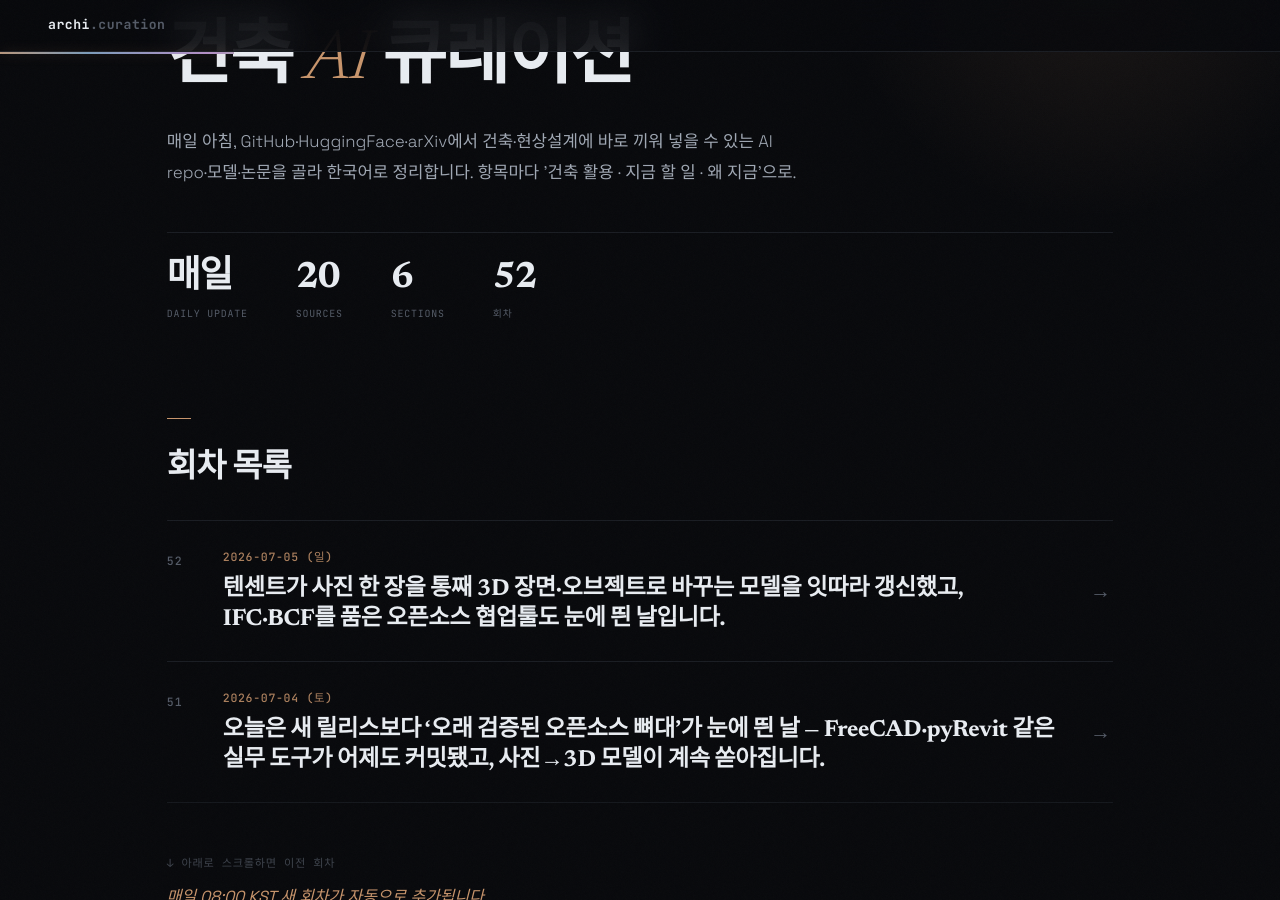
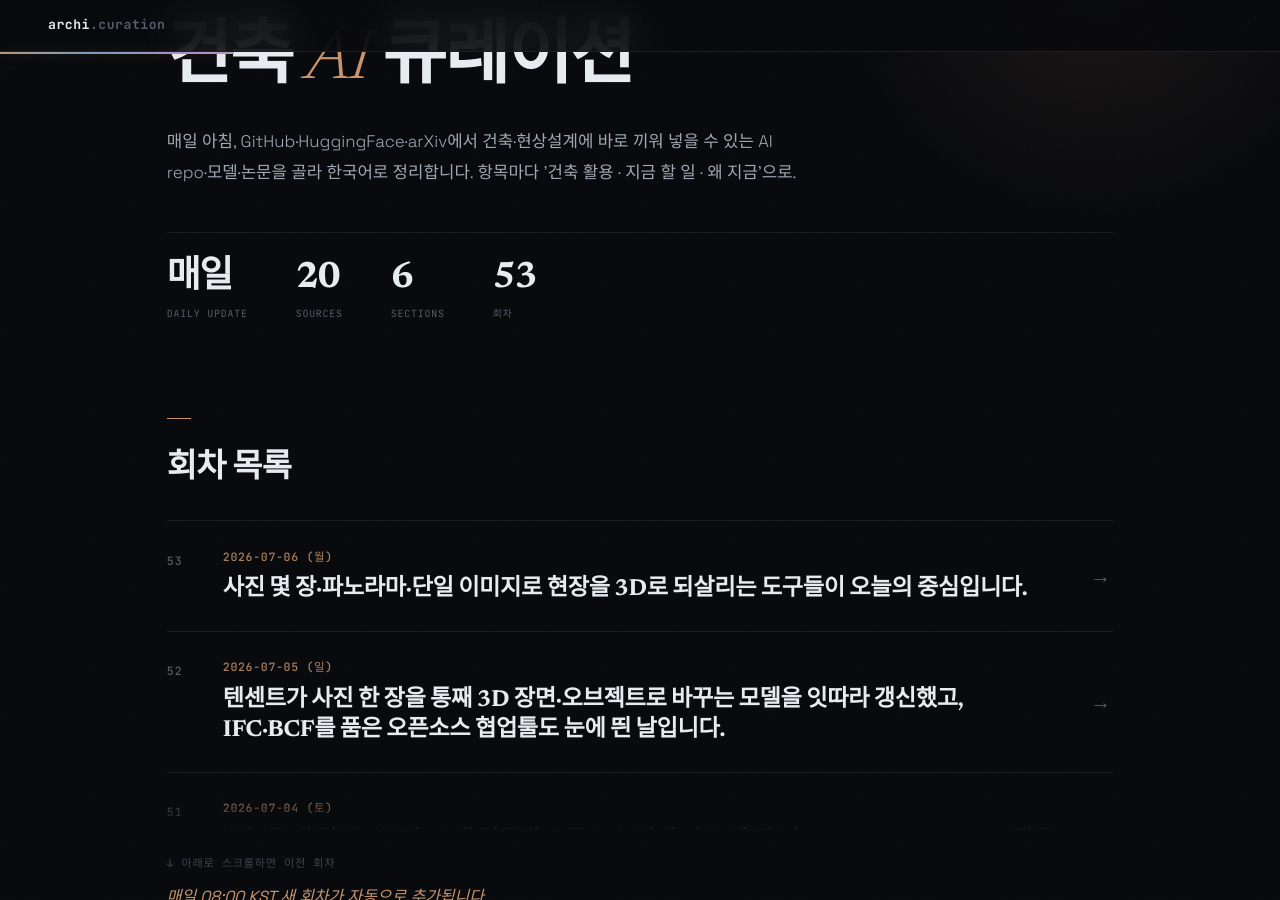
Before and after one commit to ghkch5gh-jpg/ainews-curation, a Jekyll site: the page built from index.md, in a window 1280 px wide and 900 px high, scrolled down 190 px. Built offline with Jekyll 4.4.1, drawn with Linux system fonts in a browser that asks for light colours; some web fonts are replaced.

Commit message:
daily: 2026-07-06

```diff
--- /dev/null
+++ b/2026-07-06_월.md
@@ -0,0 +1,156 @@
+---
+title: 2026-07-06 (월)
+eyebrow: ARCH · AI CURATION
+hero_title: "2026 · 07 · 06 <em>(월)</em>"
+description: "사진 몇 장·파노라마·단일 이미지로 현장을 3D로 되살리는 도구들이 오늘의 중심입니다."
+summary: 사진 몇 장·파노라마·단일 이미지로 현장을 3D로 되살리는 도구들이 오늘의 중심입니다.
+---
+
+<div class="news">
+<section class="news-flow-sec reveal"><h2 class="news-flow__t">이번 회차 흐름</h2><div class="news-flow"><p>안녕하세요! 오늘은 '사진을 3D로 바꾸는' 도구들이 유독 눈에 띄는 날입니다. 카메라 위치 정보 없이 막 찍은 사진 몇 장만으로 현장을 3D로 되살리는 anysplat, 파노라마 한 장을 통째로 입체 공간으로 펼치는 DreamCube가 나란히 올라왔어요. 여기에 라이노·그래스호퍼를 코드로 다루는 공식 예제 모음도 조용히 갱신됐습니다. 무거운 언어 모델들이 순위를 채우는 와중에도, 건축가가 답사·실측·컨셉 단계에서 바로 써먹을 만한 '이미지 → 3D' 흐름이 계속 두꺼워지는 분위기예요. 오늘은 그중 clone 하면 바로 돌려볼 수 있는 것들만 골랐습니다.</p></div></section>
+<section class="news-sec">
+<h2 class="news-sec__t">오늘의 헤드라인</h2>
+<article class="ni reveal">
+  <header class="ni__h">
+    <span class="ni__n">01</span>
+    <a class="ni__t" href="https://huggingface.co/lhjiang/anysplat" target="_blank" rel="noopener">anysplat — 아무렇게나 찍은 사진 몇 장으로 현장 3D 복원 <span class="ni__arrow">↗</span></a>
+    <span class="ni__tr"><span class="ni__src">HuggingFace</span><span class="ni__score">9/10</span></span>
+  </header>
+  <p class="ni__body">카메라 위치·각도 정보 없이 그냥 여러 장 찍은 사진만 넣으면 현장을 3D로 되살려주는 모델입니다. 보통 3D 복원은 사진마다 '어디서 어느 방향으로 찍었는지'를 미리 계산해줘야 하는데, anysplat은 그 준비 과정을 생략하고 알아서 맞춰줍니다. 결과물은 gaussian splatting(사진 여러 장을 부드러운 색점 덩어리로 바꿔 3D처럼 보여주는 방식)이라 마우스로 빙빙 돌려볼 수 있어요. 답사 때 스마트폰으로 대충 찍은 사진이 곧바로 입체 자료가 됩니다.</p>
+  <ul class="ni__pts"><li>카메라 위치 사전계산 불필요 — 사진만 넣으면 끝</li><li>결과물은 돌려볼 수 있는 3D(gaussian splatting)</li><li>전문 스캐너·드론 없이 스마트폰만으로 시도 가능</li></ul>
+  <div class="ni__meta">
+    <div class="ni__row"><dt>얻는 것</dt><dd>현장 답사에서 찍은 사진 묶음을 심사·회의용 3D로 바로 전환할 수 있어요. 정밀 실측 대체는 아직 무리지만 컨셉·현황 파악용으로는 충분합니다.</dd></div>
+    <div class="ni__row ni__row--do"><dt>지금 할 일</dt><dd><p class="ni__do-text"><code class="ni__code">git clone https://huggingface.co/lhjiang/anysplat → &quot;</code>내가 찍은 현장 사진 폴더를 넣어서 돌려볼 수 있는 3D로 만들어줘&quot;</p></dd></div>
+    <div class="ni__row ni__row--why"><dt>왜 지금</dt><dd>'카메라 위치 없이도 되는' 3D 복원이 이번 주 여러 갈래로 쏟아지는 흐름의 중심입니다.</dd></div>
+  </div>
+  <footer class="ni__f"><span class="ni__verified">✓ 원문 대조</span><a class="ni__story" href="https://huggingface.co/lhjiang/anysplat" target="_blank" rel="noopener">스토리 →</a></footer>
+</article>
+<article class="ni reveal">
+  <header class="ni__h">
+    <span class="ni__n">02</span>
+    <a class="ni__t" href="https://huggingface.co/KevinHuang/DreamCube" target="_blank" rel="noopener">DreamCube — 파노라마 한 장을 통째로 입체 공간으로 <span class="ni__arrow">↗</span></a>
+    <span class="ni__tr"><span class="ni__src">HuggingFace</span><span class="ni__score">8/10</span></span>
+  </header>
+  <p class="ni__body">실내 한가운데서 찍은 360도 파노라마 사진 한 장을, 사방이 뚫린 입체 공간(큐브맵)으로 펼쳐주는 모델입니다. 파노라마는 원래 벽에 붙인 벽지처럼 평면인데, DreamCube는 그걸 실제로 그 안에 서 있는 것처럼 3D로 바꿔줍니다. Revit 렌더링 대신 '진짜 그 공간에 들어간 느낌'을 사진 한 장으로 만드는 셈이에요.</p>
+  <ul class="ni__pts"><li>360도 파노라마 1장 → 사방이 뚫린 입체 공간</li><li>실내 현황·리모델링 전후 비교에 적합</li><li>장비 없이 파노라마 사진만 있으면 시도 가능</li></ul>
+  <div class="ni__meta">
+    <div class="ni__row"><dt>얻는 것</dt><dd>리모델링 현장 파노라마를 발주처가 둘러보는 입체 자료로 바꿀 수 있어요. 실내 컨셉 제안 때 '들어가 보는' 경험을 싸게 만드는 용도입니다.</dd></div>
+    <div class="ni__row ni__row--do"><dt>지금 할 일</dt><dd><p class="ni__do-text"><code class="ni__code">git clone https://huggingface.co/KevinHuang/DreamCube → &quot;</code>현장 파노라마 사진을 넣어서 안에서 둘러볼 수 있는 3D로 펼쳐줘&quot;</p></dd></div>
+    <div class="ni__row ni__row--why"><dt>왜 지금</dt><dd>단일 이미지·파노라마에서 3D를 뽑는 연구가 이번 주 특히 활발합니다.</dd></div>
+  </div>
+  <footer class="ni__f"><span class="ni__verified">✓ 원문 대조</span><a class="ni__story" href="https://huggingface.co/KevinHuang/DreamCube" target="_blank" rel="noopener">스토리 →</a></footer>
+</article>
+<article class="ni reveal">
+  <header class="ni__h">
+    <span class="ni__n">03</span>
+    <a class="ni__t" href="https://github.com/Tencent-Hunyuan/Hunyuan3D-2" target="_blank" rel="noopener">Hunyuan3D-2 — 사진 한 장으로 3D 모델 만드는 텐센트 오픈소스 <span class="ni__arrow">↗</span></a>
+    <span class="ni__tr"><span class="ni__src">GitHub</span><span class="ni__score">7/10</span></span>
+  </header>
+  <p class="ni__body">물체 사진 한 장을 넣으면 텍스처(표면 무늬)까지 입힌 3D 모델을 만들어주는 텐센트의 공개 코드 저장소입니다. diffusion(이미지·영상을 만들어내는 AI 방식)을 3D에 적용해, 가구·조형물·소품 같은 단품을 빠르게 입체로 뽑아줍니다. 배치용 3D 소품 라이브러리를 직접 채우고 싶을 때 유용해요.</p>
+  <ul class="ni__pts"><li>단일 사진 → 텍스처 입힌 3D 모델</li><li>가구·조형물·소품 같은 단품에 강함</li><li>clone 가능한 오픈소스 — 로컬에서 돌림</li></ul>
+  <div class="ni__meta">
+    <div class="ni__row"><dt>얻는 것</dt><dd>투시도·모형에 넣을 소품 3D를 사진 한 장으로 찍어내 라이브러리를 채울 수 있어요. 건물 전체보다는 배치용 오브젝트 제작에 맞습니다.</dd></div>
+    <div class="ni__row ni__row--do"><dt>지금 할 일</dt><dd><p class="ni__do-text"><code class="ni__code">git clone https://github.com/Tencent-Hunyuan/Hunyuan3D-2 → &quot;</code>참고 가구 사진을 넣어서 배치용 3D 모델로 만들어줘&quot;</p></dd></div>
+    <div class="ni__row ni__row--why"><dt>왜 지금</dt><dd>이미지-투-3D 도구가 성숙하면서 '소품 자체 제작'이 현실적인 선택지가 되고 있습니다.</dd></div>
+  </div>
+  <footer class="ni__f"><span class="ni__verified">✓ 원문 대조</span><a class="ni__story" href="https://github.com/Tencent-Hunyuan/Hunyuan3D-2" target="_blank" rel="noopener">스토리 →</a></footer>
+</article>
+<article class="ni reveal">
+  <header class="ni__h">
+    <span class="ni__n">04</span>
+    <a class="ni__t" href="https://huggingface.co/nvidia/Lyra-2.0" target="_blank" rel="noopener">nvidia Lyra-2.0 — 엔비디아의 이미지 기반 3D 생성 모델 <span class="ni__arrow">↗</span></a>
+    <span class="ni__tr"><span class="ni__src">HuggingFace</span><span class="ni__score">7/10</span></span>
+  </header>
+  <p class="ni__body">엔비디아가 공개한 이미지-투-3D(사진에서 3D를 만드는) 모델의 2.0 버전입니다. 최근 이 분야에서 눈에 띄게 관심을 받고 있어(찜 331회) 품질·속도 면에서 참고할 기준선이 됩니다. 아직 건축물 통짜보다는 개별 물체·장면 복원 쪽에 초점이 맞춰져 있어요.</p>
+  <ul class="ni__pts"><li>엔비디아가 직접 낸 최신 이미지→3D 모델</li><li>이번 주 image-to-3d 카테고리 상위 인기</li><li>개별 물체·장면 복원에 초점</li></ul>
+  <div class="ni__meta">
+    <div class="ni__row"><dt>얻는 것</dt><dd>anysplat·DreamCube와 결과물을 비교하며 자기 사진에 뭐가 잘 맞는지 고를 때 후보로 두면 됩니다. 당장 건물 전체 복원용은 아닙니다.</dd></div>
+    <div class="ni__row ni__row--do"><dt>지금 할 일</dt><dd><p class="ni__do-text">https://huggingface.co/nvidia/Lyra-2.0 모델 카드에서 입력 형식·GPU 요구사항부터 확인</p></dd></div>
+    <div class="ni__row ni__row--why"><dt>왜 지금</dt><dd>대형 업체가 이 시장에 계속 진입한다는 건 도구가 실무 수준에 가까워졌다는 신호입니다.</dd></div>
+  </div>
+  <footer class="ni__f"><span class="ni__verified">✓ 원문 대조</span><a class="ni__story" href="https://huggingface.co/nvidia/Lyra-2.0" target="_blank" rel="noopener">스토리 →</a></footer>
+</article>
+</section>
+<section class="news-sec">
+<h2 class="news-sec__t">핫 레포</h2>
+<article class="ni reveal">
+  <header class="ni__h">
+    <span class="ni__n">05</span>
+    <a class="ni__t" href="https://github.com/mcneel/rhino-developer-samples" target="_blank" rel="noopener">rhino-developer-samples — 라이노·그래스호퍼를 코드로 다루는 공식 예제 <span class="ni__arrow">↗</span></a>
+    <span class="ni__tr"><span class="ni__src">GitHub</span><span class="ni__score">8/10</span></span>
+  </header>
+  <p class="ni__body">라이노를 만든 McNeel이 직접 관리하는, 라이노·그래스호퍼 자동화 공식 예제 모음입니다. GH(그래스호퍼)에서 반복 작업을 자동화하거나 나만의 컴포넌트를 만들 때 '이렇게 짜면 된다'는 정답지 역할을 해요. 코드 한 줄 안 짜봤어도, Claude Code에게 이 예제를 참고시켜 원하는 자동화를 시키기 딱 좋습니다.</p>
+  <ul class="ni__pts"><li>라이노 제작사 McNeel 공식 관리 (760⭐)</li><li>GH 컴포넌트·자동화 예제 다수</li><li>Claude Code에게 참고자료로 물리기 좋음</li></ul>
+  <div class="ni__meta">
+    <div class="ni__row"><dt>얻는 것</dt><dd>반복되는 GH 정의를 코드로 자동화하거나 커스텀 노드를 만들 때 바로 베낄 뼈대가 생깁니다. 파라메트릭 스터디를 손 대신 코드로 돌리는 첫걸음이에요.</dd></div>
+    <div class="ni__row ni__row--do"><dt>지금 할 일</dt><dd><p class="ni__do-text"><code class="ni__code">git clone https://github.com/mcneel/rhino-developer-samples → &quot;</code>이 예제를 참고해서 내 GH 정의를 스크립트로 자동 실행하게 해줘&quot;</p></dd></div>
+    <div class="ni__row ni__row--why"><dt>왜 지금</dt><dd>지난주 갱신됐고, 라이노 자동화는 현상설계 반복 작업을 줄이는 가장 확실한 지점입니다.</dd></div>
+  </div>
+  <footer class="ni__f"><span class="ni__verified">✓ 원문 대조</span><a class="ni__story" href="https://github.com/mcneel/rhino-developer-samples" target="_blank" rel="noopener">스토리 →</a></footer>
+</article>
+<article class="ni reveal">
+  <header class="ni__h">
+    <span class="ni__n">06</span>
+    <a class="ni__t" href="https://github.com/Mohamedelrefaie/DrivAerNet" target="_blank" rel="noopener">DrivAerNet — 형상 바꾸며 성능 예측하는 파라메트릭 데이터셋 <span class="ni__arrow">↗</span></a>
+    <span class="ni__tr"><span class="ni__src">GitHub</span><span class="ni__score">4/10</span></span>
+  </header>
+  <p class="ni__body">자동차 외형을 파라미터로 조금씩 바꿔가며 공기저항(바람 성능)을 AI로 예측하는 대규모 데이터셋·코드입니다. 원래 자동차용이지만, '형상을 수치로 조절하면 성능이 어떻게 변하는지'를 AI로 학습시키는 구조 자체는 건축 외피·풍환경 스터디와 발상이 똑같아요. 파라메트릭 최적화를 어떻게 데이터로 다루는지 감 잡기에 좋은 참고 자료입니다.</p>
+  <ul class="ni__pts"><li>형상 파라미터 ↔ 성능(공기저항) 학습 데이터셋 (529⭐)</li><li>자동차용이지만 파라메트릭 최적화 발상은 건축과 동일</li><li>코드·데이터 공개</li></ul>
+  <div class="ni__meta">
+    <div class="ni__row"><dt>얻는 것</dt><dd>건축 직접 적용은 아니고, 파사드·매스 형상 변화에 따른 성능 예측을 AI로 다루는 방법론을 훔쳐보는 용도입니다. 관심 있으면 구조만 참고하세요.</dd></div>
+    <div class="ni__row ni__row--do"><dt>지금 할 일</dt><dd><p class="ni__do-text">https://github.com/Mohamedelrefaie/DrivAerNet 의 학습 파이프라인 구조만 먼저 훑어보기</p></dd></div>
+    <div class="ni__row ni__row--why"><dt>왜 지금</dt><dd>형상-성능 예측을 AI로 대체하는 흐름이 건축 환경 스터디로도 번지는 중입니다.</dd></div>
+  </div>
+  <footer class="ni__f"><span class="ni__verified">✓ 원문 대조</span><a class="ni__story" href="https://github.com/Mohamedelrefaie/DrivAerNet" target="_blank" rel="noopener">스토리 →</a></footer>
+</article>
+</section>
+<section class="news-sec">
+<h2 class="news-sec__t">모델 · 데이터셋</h2>
+<article class="ni reveal">
+  <header class="ni__h">
+    <span class="ni__n">07</span>
+    <a class="ni__t" href="https://huggingface.co/TencentARC/Pixal3D" target="_blank" rel="noopener">TencentARC Pixal3D — 텐센트의 신규 이미지→3D 모델 <span class="ni__arrow">↗</span></a>
+    <span class="ni__tr"><span class="ni__src">HuggingFace</span><span class="ni__score">6/10</span></span>
+  </header>
+  <p class="ni__body">텐센트 연구팀(ARC)이 이번 5월에 올린 이미지-투-3D 모델입니다. Hunyuan 계열과 별개로 새로 나온 것이라, 같은 사진을 넣고 어느 쪽 결과가 더 깔끔한지 비교해볼 후보예요. 아직 예제·문서가 많지 않아 실험적으로 만져보는 단계입니다.</p>
+  <ul class="ni__pts"><li>텐센트 ARC의 신규 이미지→3D 모델</li><li>Hunyuan 계열과 결과 비교용 후보</li><li>문서 적음 — 실험 단계</li></ul>
+  <div class="ni__meta">
+    <div class="ni__row"><dt>얻는 것</dt><dd>소품·오브젝트를 3D로 뽑을 때 결과 품질 비교군으로 두면 됩니다. 당장 프로젝트에 넣기보단 테스트 대상입니다.</dd></div>
+    <div class="ni__row ni__row--do"><dt>지금 할 일</dt><dd><p class="ni__do-text">https://huggingface.co/TencentARC/Pixal3D 모델 카드에서 사용법 확인 후 소품 사진 한 장으로 테스트</p></dd></div>
+    <div class="ni__row ni__row--why"><dt>왜 지금</dt><dd>이미지→3D 경쟁이 치열해지며 선택지가 계속 늘고 있어 비교해둘 가치가 있습니다.</dd></div>
+  </div>
+  <footer class="ni__f"><span class="ni__verified">✓ 원문 대조</span><a class="ni__story" href="https://huggingface.co/TencentARC/Pixal3D" target="_blank" rel="noopener">스토리 →</a></footer>
+</article>
+<article class="ni reveal">
+  <header class="ni__h">
+    <span class="ni__n">08</span>
+    <a class="ni__t" href="https://huggingface.co/One-2-3-45/code" target="_blank" rel="noopener">One-2-3-45 — 사진 한 장에서 45초 만에 3D <span class="ni__arrow">↗</span></a>
+    <span class="ni__tr"><span class="ni__src">HuggingFace</span><span class="ni__score">5/10</span></span>
+  </header>
+  <p class="ni__body">물체 사진(또는 글)에서 약 45초 만에 3D 형상을 뽑는 것을 목표로 한 초기 이미지·텍스트→3D 프로젝트의 코드입니다. 요즘 모델보다 오래됐지만 '빠르게 대략적인 3D'를 얻는 가벼운 실험용으로 여전히 쓸 만해요. 정밀함보다 속도가 필요한 초기 스케치 단계에 맞습니다.</p>
+  <ul class="ni__pts"><li>사진/글 → 약 45초 3D를 표방한 경량 파이프라인</li><li>정밀도보다 속도 중심</li><li>코드 공개 — 가벼운 실험용</li></ul>
+  <div class="ni__meta">
+    <div class="ni__row"><dt>얻는 것</dt><dd>컨셉 초반 '일단 대충 입체로 보고 싶을 때' 빠르게 돌려볼 도구입니다. 최종 품질은 최신 모델에 못 미칩니다.</dd></div>
+    <div class="ni__row ni__row--do"><dt>지금 할 일</dt><dd><p class="ni__do-text">https://huggingface.co/One-2-3-45/code 에서 코드 받아 속도 우선 3D 스케치로 테스트</p></dd></div>
+    <div class="ni__row ni__row--why"><dt>왜 지금</dt><dd>무거운 최신 모델과 비교해 '가볍고 빠른' 선택지의 가치가 다시 부각되고 있습니다.</dd></div>
+  </div>
+  <footer class="ni__f"><span class="ni__verified">✓ 원문 대조</span><a class="ni__story" href="https://huggingface.co/One-2-3-45/code" target="_blank" rel="noopener">스토리 →</a></footer>
+</article>
+<article class="ni reveal">
+  <header class="ni__h">
+    <span class="ni__n">09</span>
+    <a class="ni__t" href="https://huggingface.co/nvidia/LocateAnything-3B" target="_blank" rel="noopener">nvidia LocateAnything-3B — 이미지 속 요소 위치를 짚어주는 AI <span class="ni__arrow">↗</span></a>
+    <span class="ni__tr"><span class="ni__src">HuggingFace</span><span class="ni__score">4/10</span></span>
+  </header>
+  <p class="ni__body">이미지를 보고 '이건 여기, 저건 저기'라고 물체 위치를 콕 짚어주는 엔비디아의 시각 언어 모델(사진을 보고 글로 답하는 AI)입니다. 3D 도구는 아니지만, 도면·현장 사진에서 특정 요소(문·창·설비)를 자동으로 찾아 표시하는 일에 응용 여지가 있어요. 요소를 자동으로 짚어내는 검수 보조로 얹어볼 만합니다.</p>
+  <ul class="ni__pts"><li>사진 속 요소의 위치를 자동으로 찾아 표시</li><li>도면·현장 사진 요소 탐지에 응용 여지</li><li>이번 주 다운로드 125만 — 높은 관심</li></ul>
+  <div class="ni__meta">
+    <div class="ni__row"><dt>얻는 것</dt><dd>직접적인 건축 도구는 아니고, 도면·사진에서 특정 요소를 자동으로 뽑아내는 검수 보조에 얹어볼 만한 재료입니다. 실험적 시도 수준입니다.</dd></div>
+    <div class="ni__row ni__row--do"><dt>지금 할 일</dt><dd><p class="ni__do-text">https://huggingface.co/nvidia/LocateAnything-3B 에서 현장 사진에 '창문 위치 표시해줘' 식으로 테스트</p></dd></div>
+    <div class="ni__row ni__row--why"><dt>왜 지금</dt><dd>이미지에서 요소를 자동 인식하는 모델이 급성장 중이라, 도면 검수 자동화의 재료로 눈여겨둘 만합니다.</dd></div>
+  </div>
+  <footer class="ni__f"><span class="ni__verified">✓ 원문 대조</span><a class="ni__story" href="https://huggingface.co/nvidia/LocateAnything-3B" target="_blank" rel="noopener">스토리 →</a></footer>
+</article>
+</section>
+<div class="news-outro"><span class="news-outro__t">맺음말</span><p>요즘 이쪽 흐름을 보면, 값비싼 스캐너나 드론 없이도 '스마트폰 사진 한 묶음'이면 현장이 3D가 되는 시대가 성큼 다가온 게 느껴집니다. 아직 정밀 실측을 대체할 정도는 아니지만, 답사 메모나 컨셉 발표용으로는 이미 충분히 쓸 만해요. 이번 주엔 anysplat 하나만이라도 직접 돌려보시길 권합니다 — 손에 익혀두면 다음 현상설계에서 분명 티가 납니다.</p></div>
+</div>
--- a/index.md
+++ b/index.md
@@ -10,12 +10,13 @@ stats:
     lbl: "Sources"
   - num: "6"
     lbl: "Sections"
-  - num: "52"
+  - num: "53"
     lbl: "회차"
 ---
 
 ## 회차 목록
 
+- [2026-07-06 (월) — 사진 몇 장·파노라마·단일 이미지로 현장을 3D로 되살리는 도구들이 오늘의 중심입니다.](2026-07-06_월.html)
 - [2026-07-05 (일) — 텐센트가 사진 한 장을 통째 3D 장면·오브젝트로 바꾸는 모델을 잇따라 갱신했고, IFC·BCF를 품은 오픈소스 협업툴도 눈에 띈 날입니다.](2026-07-05_일.html)
 - [2026-07-04 (토) — 오늘은 새 릴리스보다 '오래 검증된 오픈소스 뼈대'가 눈에 띈 날 — FreeCAD·pyRevit 같은 실무 도구가 어제도 커밋됐고, 사진→3D 모델이 계속 쏟아집니다.](2026-07-04_토.html)
 - [2026-07-03 (금) — 새 3D 재구성·이미지→3D 모델이 여럿 뜬 날 — 가벼워진 Hunyuan3D부터 여러 장 사진으로 공간을 통째 세우는 도구까지.](2026-07-03_금.html)
```
